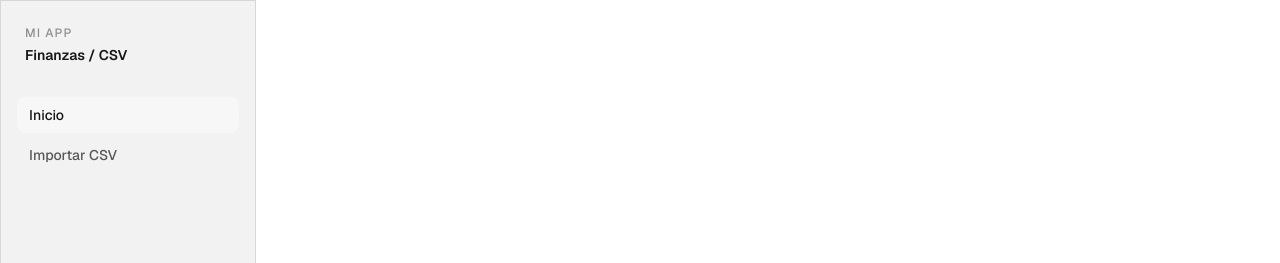
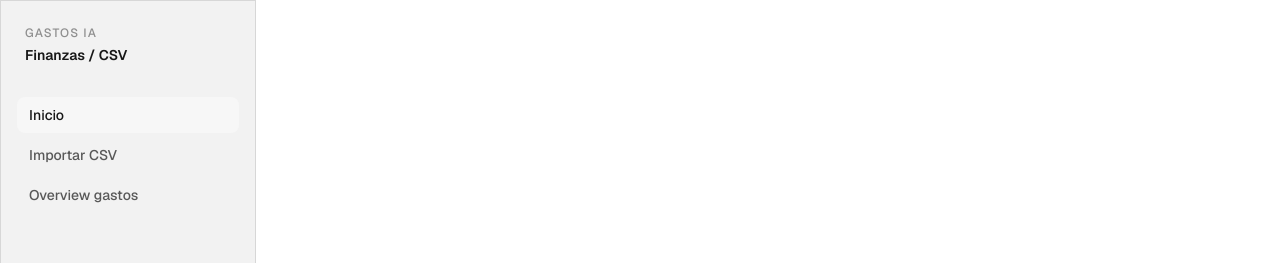
Before and after one commit to pablosebas111/aprendizaje-web, a Next.js app: page / in a window 1280 px wide. Shown: the top 263 px of the page. Built offline with nearby package versions, Linux system fonts and the light colour scheme.

Commit message:
Add expense overview navigation tab

```diff
--- a/components/sidebar-nav.tsx
+++ b/components/sidebar-nav.tsx
@@ -6,6 +6,7 @@ import { usePathname } from "next/navigation";
 const items = [
   { href: "/", label: "Inicio" },
   { href: "/importar-csv", label: "Importar CSV" },
+  { href: "/overview-gastos", label: "Overview gastos" },
 ] as const;
 
 export function SidebarNav() {
@@ -15,7 +16,7 @@ export function SidebarNav() {
     <aside className="surface-panel flex w-64 shrink-0 flex-col border-r border-[color:color-mix(in_oklab,var(--foreground)_12%,transparent)] px-4 py-6">
       <div className="mb-8 px-2">
         <p className="text-xs font-medium uppercase tracking-widest text-[color:color-mix(in_oklab,var(--foreground)_45%,transparent)]">
-          Mi app
+          Gastos IA
         </p>
         <p className="mt-1 text-sm font-semibold">Finanzas / CSV</p>
       </div>
```
